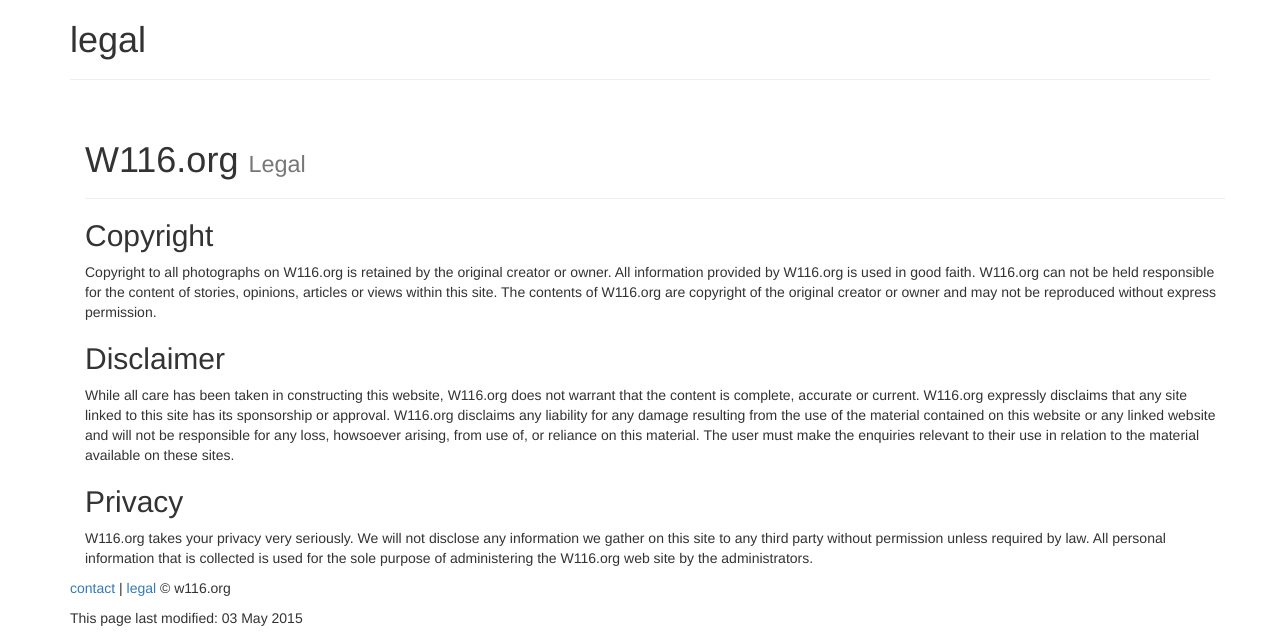
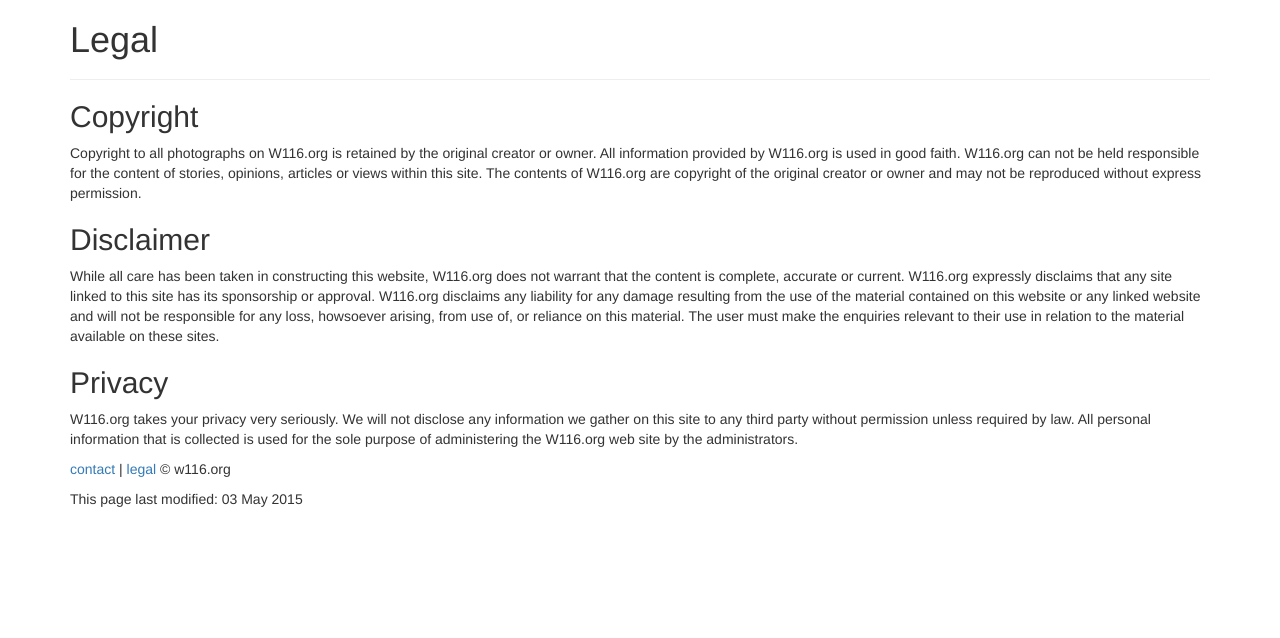
Before and after one commit to W116org/w116org.github.io, a Jekyll site: the page built from legal.html, in a window 1280 px wide. Shown: the part 392-1030 px from the top of the page. Built offline with Jekyll 4.4.1, drawn with Linux system fonts in a browser that asks for light colours; nearby versions of some CDN libraries; comment, search, counter and statistics services are not loaded; after the commit the page ends 911 px from its top, so only the background shows below that.

Commit message:
Update legal.html

```diff
--- a/legal.html
+++ b/legal.html
@@ -1,33 +1,15 @@
 ---
 layout: default
-title: legal
+title: "Legal"
+subtitle:
+lead:
 permalink: /legal/
 published: true
 ---
 
-<div id="content" class="container">
-
-<div class="page-header">
-      <h1>W116.org <span class="small">Legal</span></h1>
-</div>
-
-<h2>
-Copyright
-</h2>
-<p>
-Copyright to all photographs on W116.org is retained by the original creator or owner. All information provided by W116.org is used in good faith. W116.org can not be held responsible for the content of stories, opinions, articles or views within this site. The contents of W116.org are copyright of the original creator or owner and may not be reproduced without express permission.
-</p>
-<h2>
-Disclaimer
-</h2>
-<p>
-While all care has been taken in constructing this website, W116.org does not warrant that the content is complete, accurate or current. W116.org expressly disclaims that any site linked to this site has its sponsorship or approval. W116.org disclaims any liability for any damage resulting from the use of the material contained on this website or any linked website and will not be responsible for any loss, howsoever arising, from use of, or reliance on this material. The user must make the enquiries relevant to their use in relation to the material available on these sites.
-</p>
-<h2>
-Privacy
-</h2>
-<p>
-W116.org takes your privacy very seriously. We will not disclose any information we gather on this site to any third party without permission unless required by law. All personal information that is collected is used for the sole purpose of administering the W116.org web site by the administrators.
-</p>
-
-</div>
+<h2>Copyright</h2>
+<p>Copyright to all photographs on W116.org is retained by the original creator or owner. All information provided by W116.org is used in good faith. W116.org can not be held responsible for the content of stories, opinions, articles or views within this site. The contents of W116.org are copyright of the original creator or owner and may not be reproduced without express permission.</p>
+<h2>Disclaimer</h2>
+<p>While all care has been taken in constructing this website, W116.org does not warrant that the content is complete, accurate or current. W116.org expressly disclaims that any site linked to this site has its sponsorship or approval. W116.org disclaims any liability for any damage resulting from the use of the material contained on this website or any linked website and will not be responsible for any loss, howsoever arising, from use of, or reliance on this material. The user must make the enquiries relevant to their use in relation to the material available on these sites.</p>
+<h2>Privacy</h2>
+<p>W116.org takes your privacy very seriously. We will not disclose any information we gather on this site to any third party without permission unless required by law. All personal information that is collected is used for the sole purpose of administering the W116.org web site by the administrators.</p>
```
